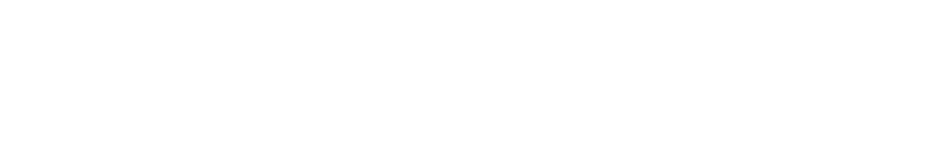
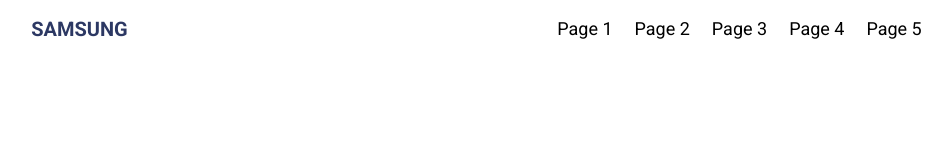
Before and after one commit to Claudiatjuhh/TheSamsungWebsite, a plain HTML site: page index.html in a window 1280 px wide. Shown: the whole page, without its empty margins (158-1110 px from the left). Drawn offline with Linux system fonts and the light colour scheme.

Commit message:
Navbar finished

```diff
--- a/index.html
+++ b/index.html
@@ -0,0 +1,34 @@
+<!DOCTYPE html>
+<html lang="en">
+<head>
+    <meta charset="UTF-8">
+    <meta http-equiv="X-UA-Compatible" content="IE=edge">
+    <meta name="viewport" content="width=device-width, initial-scale=1.0">
+    <link rel="stylesheet" href="/scss/css/main.css">
+    <title>SamSung</title>
+</head>
+<body>
+    <header>
+        <nav>
+            <a href="#" id="logo">SAMSUNG</a>
+            <ul>
+                <li><a href="">Page 1</a></li>
+                <li><a href="">Page 2</a></li>
+                <li><a href="">Page 3</a></li>
+                <li><a href="">Page 4</a></li>
+                <li><a href="">Page 5</a></li>
+            </ul>
+        </nav>
+    </header>
+
+    <section id="intro">
+        <div class="container">
+            <div class="row">
+                <div class="col-12">
+
+                </div>
+            </div>
+        </div>
+    </section>
+</body>
+</html>
--- a/scss/abstracts/_variables.scss
+++ b/scss/abstracts/_variables.scss
@@ -4,10 +4,11 @@
 
 //Text colors
 $light-text: #fff;
-$colored-text: #000000;
+$dark-text: #000000;
+$logo-text:rgb(44, 56, 99);
 
 //Fonts
-$heading-font: 'Roboto', sans-serif;
+$roboto-font: 'Roboto', sans-serif;
 $p-font:'Open Sans', sans-serif;
 
 //Border
--- a/scss/layout/_navbar.scss
+++ b/scss/layout/_navbar.scss
@@ -0,0 +1,27 @@
+@import '../abstracts/variables';
+@import '../abstracts/mixins';
+
+header{
+    nav{
+        @include DisplayPosition($justify-content: space-around, $align-items: center);
+        a#logo{
+            font-size: 20px;
+            text-decoration: none;
+            font-weight: bold;
+            color: $logo-text;
+            font-family: $roboto-font;
+        }
+        ul{
+            @include DisplayPosition($flex-direction: row);
+            list-style-type: none;
+            li{
+                padding: 0rem .5rem;
+                font-family: $roboto-font;
+                a{
+                    text-decoration: none;
+                    color: $dark-text;
+                }
+            }
+        }
+    }
+}
--- a/scss/main.scss
+++ b/scss/main.scss
@@ -1,2 +1,3 @@
 @use 'grid';
 @use 'base';
+@use 'layout/navbar';
```
Also changed, not shown: scss/css/main.css.
